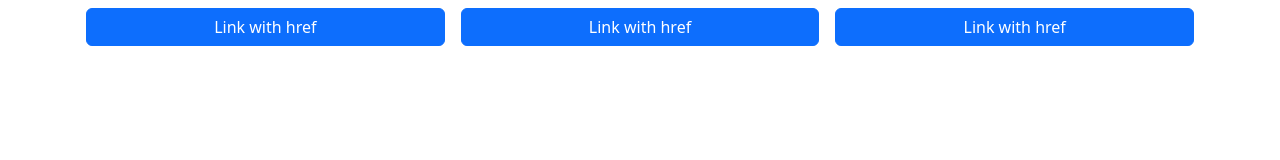
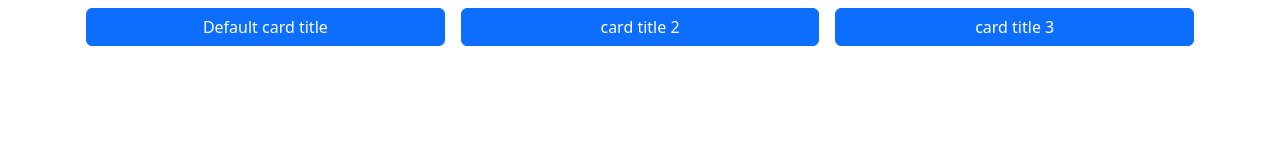
Before and after one commit to fatihcihan/begin-react, a React (Create React App) app: page / in a window 1280 px wide. Shown: the top 160 px of the page. Built offline with nearby package versions, Linux system fonts and the light colour scheme.

Commit message:
lifecycle methods were commented out, ctor was removed and state was written more simply

```diff
--- a/src/components/Collapse.js
+++ b/src/components/Collapse.js
@@ -3,11 +3,8 @@ import React from 'react';
 // Class component
 class Collapse extends React.Component {
 
-    constructor() {
-        super();
-        this.state = {
-            showContent: false
-        }
+    state = { showContent: false }
+
     // console.log(this);  // Collapse objects
 
     /* this.showMore = () => {
@@ -15,7 +12,7 @@ class Collapse extends React.Component {
     } */
 
     // this.showMore = this.showMore.bind(this);   // connect this to this in showMore (will reference the collapse object)
-    };
+
 
     showMore = () => {
         // console.log(this);
@@ -26,13 +23,13 @@ class Collapse extends React.Component {
          } */
     }
 
-    componentDidMount() {
+    /*  componentDidMount() {
          console.log('component created');
      }
 
      componentDidUpdate() {
          console.log('component updated');
-    }
+     } */
 
     /* showMore() {
         this.setState({ showContent: true });
@@ -41,11 +38,11 @@ class Collapse extends React.Component {
 
     render() {
         // console.log(this);   // Collapse objects
-        console.log('render worked');
+        // console.log('render worked');
         return (
             <div>
                 <button className="btn btn-primary w-100" onClick={this.showMore}>
-                    Link with href
+                    {this.props.children.props.cardTitle}
                 </button>
                 {
                     this.state.showContent ? (
```
Lines whose indentation alone changed are shown as unchanged.
